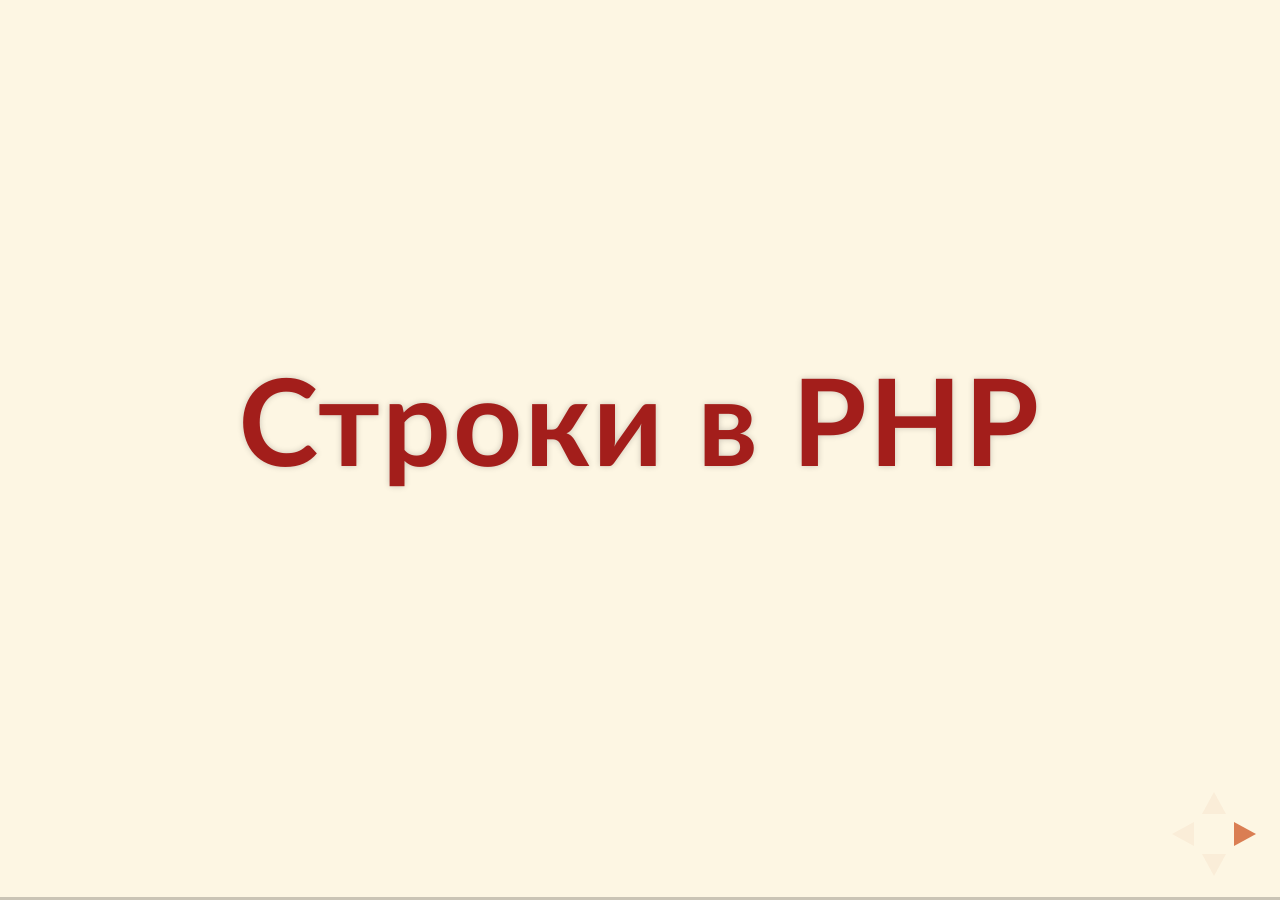
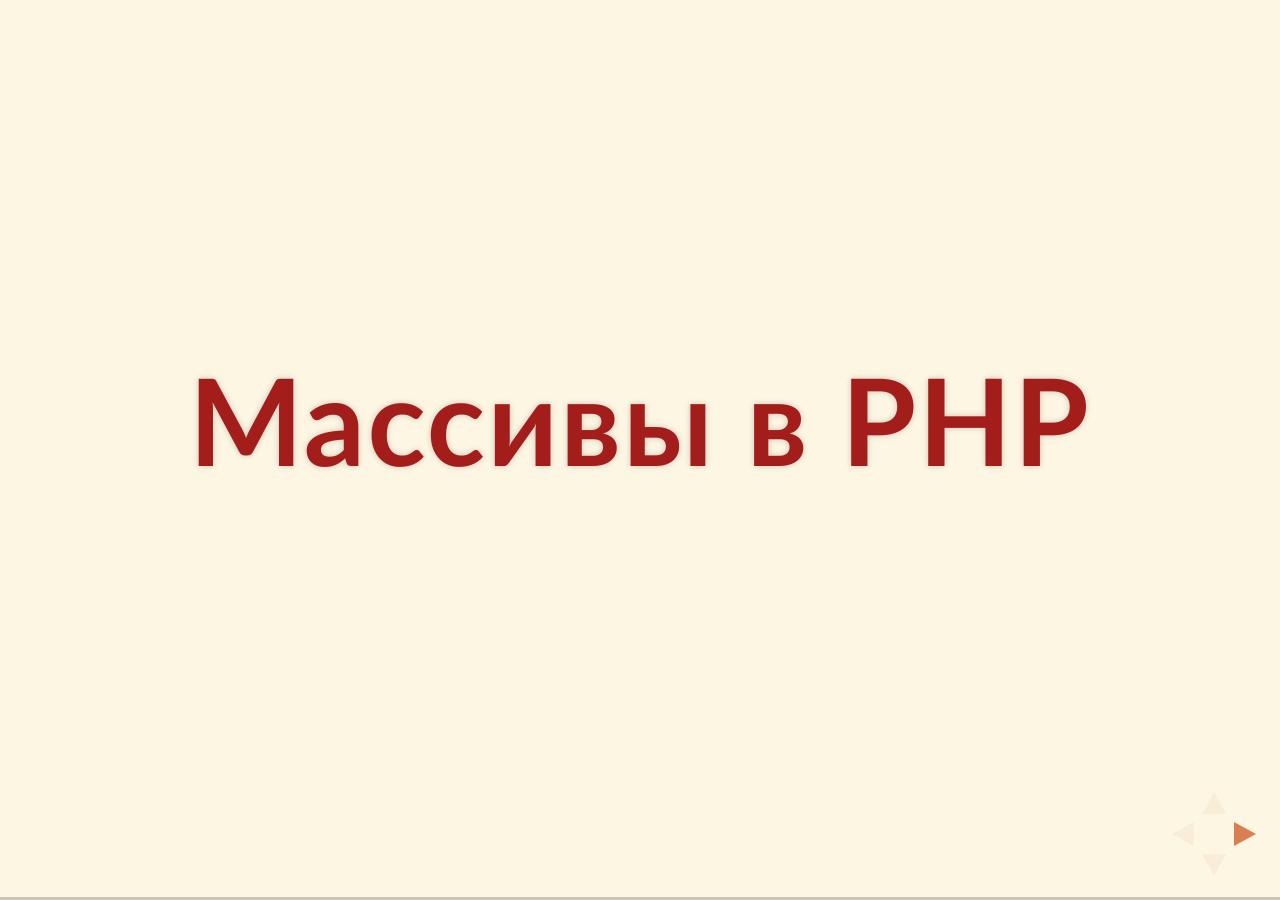
Before and after one commit to XandrCherepanov/php-course, a Jekyll site: the page built from _posts/php/slides/2014-09-05-slide06.md, in a window 1280 px wide. Built offline with Jekyll 4.4.1, drawn with Linux system fonts in a browser that asks for light colours.

Commit message:
Some fixes

```diff
--- a/_posts/php/slides/2014-09-05-slide06.md
+++ b/_posts/php/slides/2014-09-05-slide06.md
@@ -4,7 +4,7 @@ title:  "Массивы в PHP"
 ---
 
 <section>
-	<h1>Строки в PHP</h1>
+	<h1>Массивы в PHP</h1>
 </section>
 
 <section>
```
Also changed, not shown: _posts/php/slides/2014-09-04-slide05.md (+1 -1 lines).
